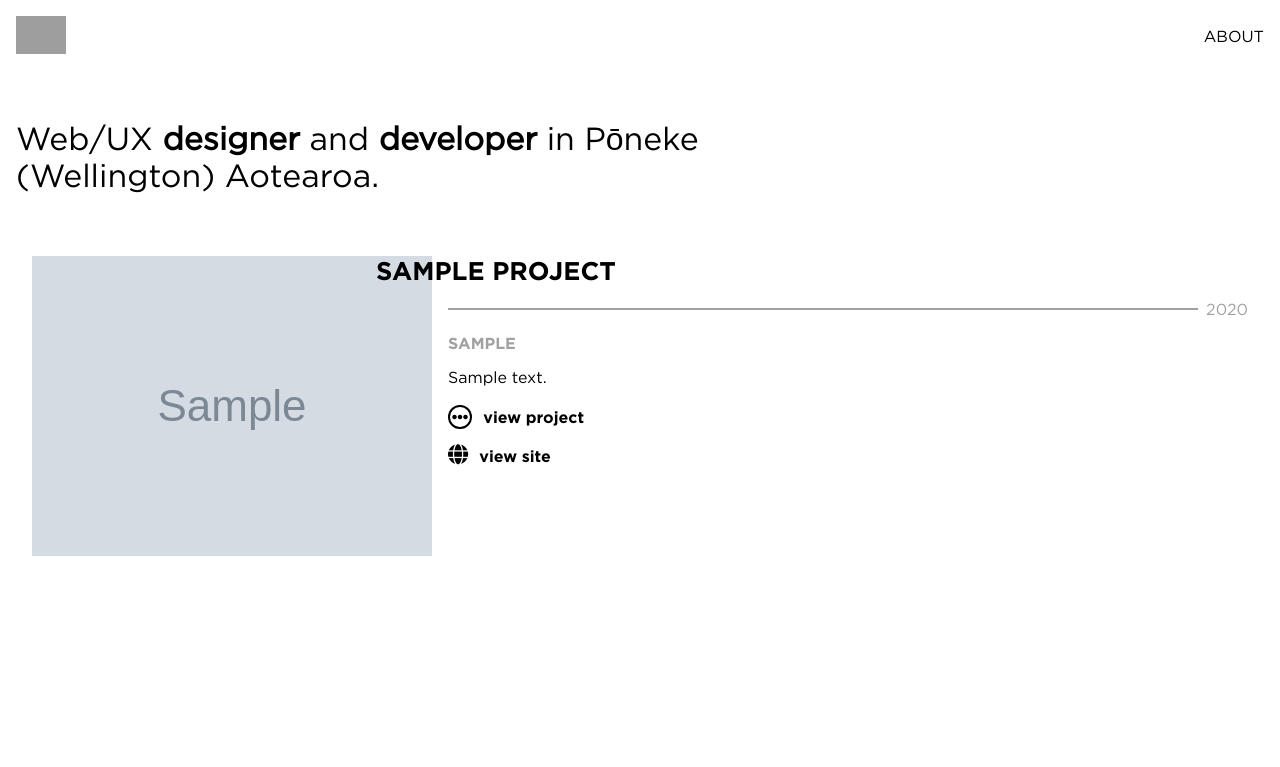
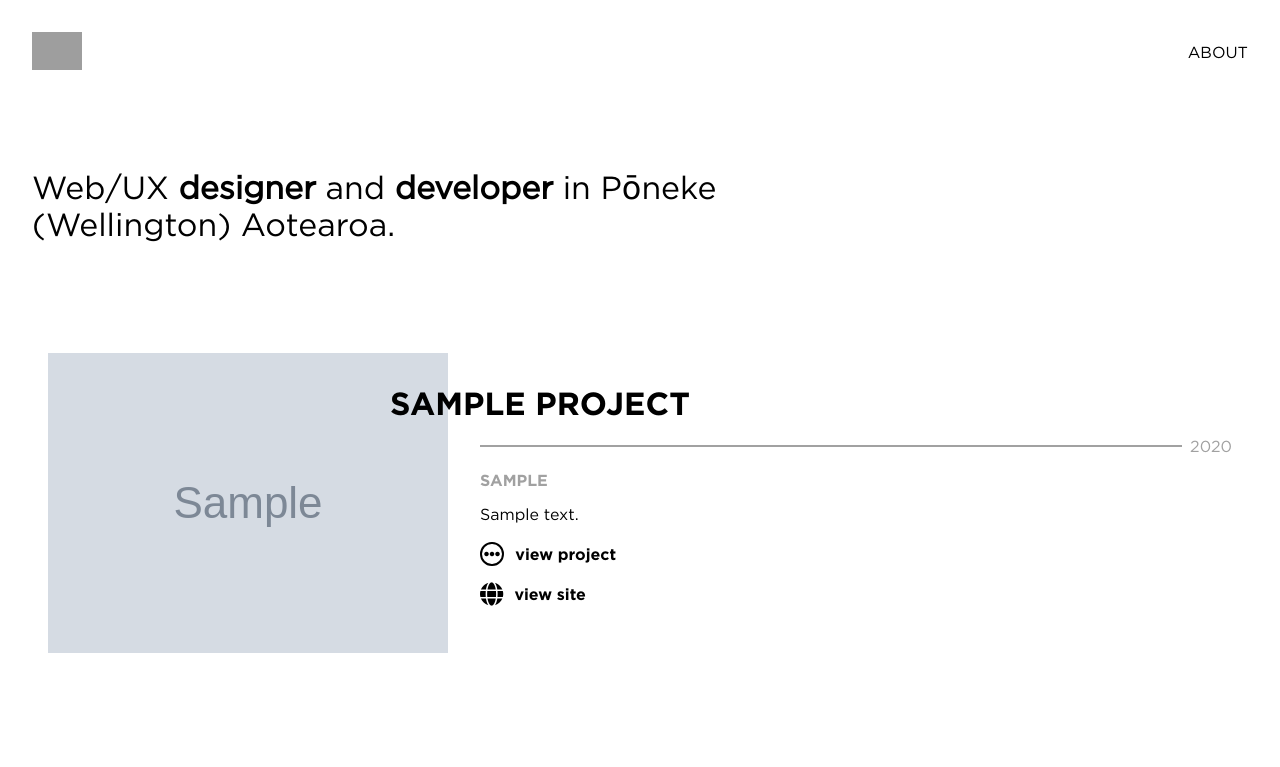
Before and after one commit to izsi-salmon/portfolio-izsi, a PHP site: page / in a window 1280 px wide. Shown: the top 767 px of the page. Run offline with PHP 8.4, Linux system fonts and the light colour scheme; tables that the repository leaves empty or names only in its code hold one stand-in row (values such as "Sample post"); grey boxes marked "Sample" are stand-in pictures; some libraries are stand-ins or nearby versions; grey boxes are pictures that could not be loaded.

Commit message:
completed index.php tablet

```diff
--- a/css/style.css
+++ b/css/style.css
@@ -18,7 +18,7 @@
   padding: 0; }
 
 html {
-  font-family: 'Gotham', 'Arial', 'sans serif'; }
+  font-family: 'Gotham', 'Verdana', 'sans serif'; }
 
 body {
   font-size: 14px; }
@@ -55,7 +55,7 @@ h2 {
     font-weight: normal;
     width: 80%; }
   .main-content .projects {
-    margin: 2em 1em; }
+    margin: 4em 1em; }
     .main-content .projects .project-block {
       margin-bottom: 5em; }
       .main-content .projects .project-block .project-img-container {
@@ -77,7 +77,7 @@ h2 {
         margin-bottom: 1em; }
         .main-content .projects .project-block .project-text .project-text-details .date-container .date-hr {
           flex: 1;
-          border: 1px solid #A1A1A1; }
+          border: 0.05em solid #A1A1A1; }
         .main-content .projects .project-block .project-text .project-text-details .date-container .date {
           color: #A1A1A1;
           margin: 0 0 0 0.5em; }
@@ -98,43 +98,64 @@ h2 {
           margin-right: 0.7rem; }
         .main-content .projects .project-block .project-text .project-text-details .view-more-link .globe {
           font-size: 1.3rem; }
+    .main-content .projects .project-block:last-of-type {
+      margin-bottom: 0; }
 
 @media only screen and (min-width: 768px) {
   body {
     font-size: 16px; }
 
+  h2 {
+    font-size: 2rem; }
+
+  .navigation {
+    margin: 2em; }
     .navigation .logo img {
       width: 50px; }
 
+  .main-content {
+    margin: 4em 2em 2em; }
     .main-content h1 {
       font-size: 2em;
+      margin: 3em 0;
       max-width: 60%; }
+    .main-content .projects {
+      margin: 7em 1em; }
+      .main-content .projects .project-block {
+        margin-bottom: 10em; }
         .main-content .projects .project-block .project-img-container img {
           max-height: 60vh;
           max-width: 50vw;
           margin-bottom: 0; }
         .main-content .projects .project-block .project-text .project-title {
+          margin-top: 2em;
           display: inline-block;
           position: absolute; }
         .main-content .projects .project-block .project-text .invisible {
           display: inline-block;
           position: relative;
           opacity: 0; }
+        .main-content .projects .project-block .project-text .project-text-details .view-more-link .globe {
+          font-size: 1.5rem; }
       .main-content .projects .project-block::after {
         content: "";
         clear: both;
         display: table; }
       .main-content .projects .project-block:nth-child(odd) .project-img-container {
         float: left;
-    margin-right: 1em;
+        margin-right: 2em;
         text-align: left; }
       .main-content .projects .project-block:nth-child(odd) .project-text .project-title {
         transform: translateX(-30%); }
       .main-content .projects .project-block:nth-child(even) .project-img-container {
         float: right;
-    margin-left: 1em;
+        margin-left: 2em;
         text-align: right; }
       .main-content .projects .project-block:nth-child(even) .project-text .project-title {
-    transform: translateX(30%); } }
+        transform: translateX(30%); }
+      .main-content .projects .project-block:nth-child(even) .project-text .project-text-details .date-container {
+        flex-direction: row-reverse; }
+        .main-content .projects .project-block:nth-child(even) .project-text .project-text-details .date-container .date {
+          margin: 0 0.5em 0 0; } }
 
 /*# sourceMappingURL=style.css.map */
--- a/css/style.scss
+++ b/css/style.scss
@@ -22,7 +22,7 @@ $grey: #A1A1A1;
 }
 
 html{
-    font-family: 'Gotham', 'Arial', 'sans serif';
+    font-family: 'Gotham', 'Verdana', 'sans serif';
 }
 
 body{
@@ -70,7 +70,7 @@ h2{
         width: 80%;
     }
     .projects{
-        margin: 2em 1em;
+        margin: 4em 1em;
         .project-block{
             margin-bottom: 5em;
             .project-img-container{
@@ -98,7 +98,7 @@ h2{
                         margin-bottom: 1em;
                         .date-hr{
                            flex: 1;
-                           border: 1px solid $grey;
+                           border: 0.05em solid $grey;
                         }
                         .date{
                             color: $grey;
@@ -130,6 +130,9 @@ h2{
                 }
             }
         }
+        .project-block:last-of-type{
+            margin-bottom: 0;
+        }
     }
 }
 
@@ -139,8 +142,12 @@ h2{
         font-size: 16px;
     }
 
+    h2{
+        font-size: 2rem;
+    }
 
     .navigation{
+        margin: 2em;
         .logo{
             img{
                 width: 50px;
@@ -149,12 +156,16 @@ h2{
     }
 
     .main-content{
+        margin: 4em 2em 2em;
         h1{
             font-size: 2em;
+            margin: 3em 0;
             max-width: 60%;
         }
         .projects{
+            margin: 7em 1em;
             .project-block{
+                margin-bottom: 10em;
                 .project-img-container{
                     img{
                         max-height: 60vh;
@@ -164,6 +175,7 @@ h2{
                 }
                 .project-text{
                     .project-title{
+                        margin-top: 2em;
                         display: inline-block;
                         position: absolute;
                     }
@@ -171,6 +183,13 @@ h2{
                         display: inline-block;
                         position: relative;
                         opacity: 0;
+                    }
+                    .project-text-details{
+                        .view-more-link{
+                            .globe{
+                                font-size: 1.5rem;
+                            }
+                        }
                     }
                 }
             }
@@ -182,7 +201,7 @@ h2{
             .project-block:nth-child(odd){
                 .project-img-container{
                     float: left;
-                    margin-right: 1em;
+                    margin-right: 2em;
                     text-align: left;
                 }
                 .project-text{
@@ -194,12 +213,20 @@ h2{
             .project-block:nth-child(even){
                 .project-img-container{
                     float: right;
-                    margin-left: 1em;
+                    margin-left: 2em;
                     text-align: right;
                 }
                 .project-text{
                     .project-title{
                         transform: translateX(30%);
+                    }
+                    .project-text-details{
+                        .date-container{
+                            flex-direction: row-reverse;
+                            .date{
+                                margin: 0 0.5em 0 0;
+                            }
+                        }
                     }
                 }
             }
--- a/header.php
+++ b/header.php
@@ -8,11 +8,11 @@
   <meta http-equiv="X-UA-Compatible" content="ie=edge">
   <link rel="stylesheet" href="https://use.fontawesome.com/releases/v5.3.1/css/all.css" integrity="sha384-mzrmE5qonljUremFsqc01SB46JvROS7bZs3IO2EmfFsd15uHvIt+Y8vEf7N7fWAU" crossorigin="anonymous">
   <link rel="stylesheet" href="css/style.css">
-  <link rel="icon" href="">
+  <link rel="icon" href="images/logo-izsi-icon-b.png">
   <title>Izsi Salmon</title>
 </head>
 <body>
 <div class="navigation">
-    <div class="logo"><img src="images/logo-izsi-small.png" alt="Simple text logo: izsi"></div>
+    <a class="logo" href="index.php"><img src="images/logo-izsi-small.png" alt="Simple text logo: izsi"></a>
     <a href="about.php">About</a>
 </div>
```
Also changed, not shown: 1 other file. Lines whose indentation alone changed are shown as unchanged.
